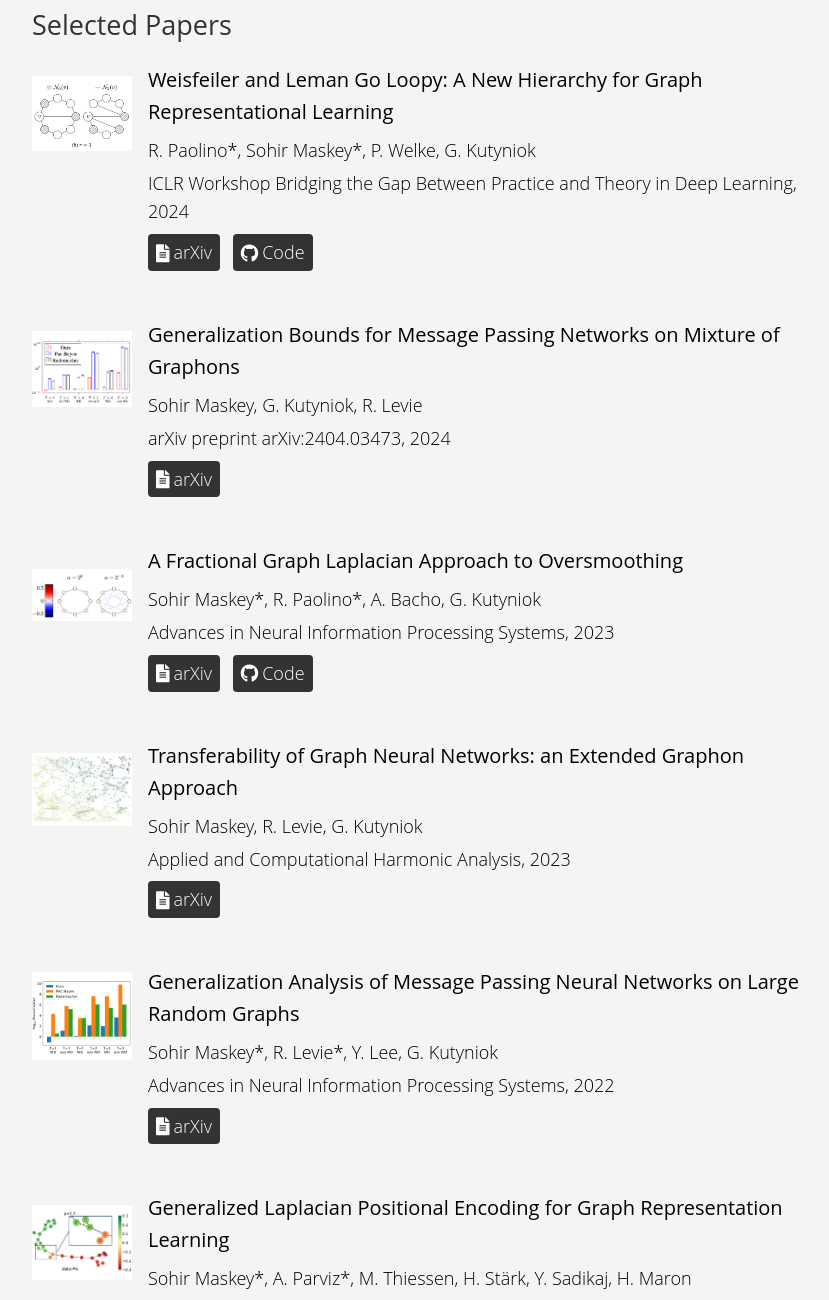
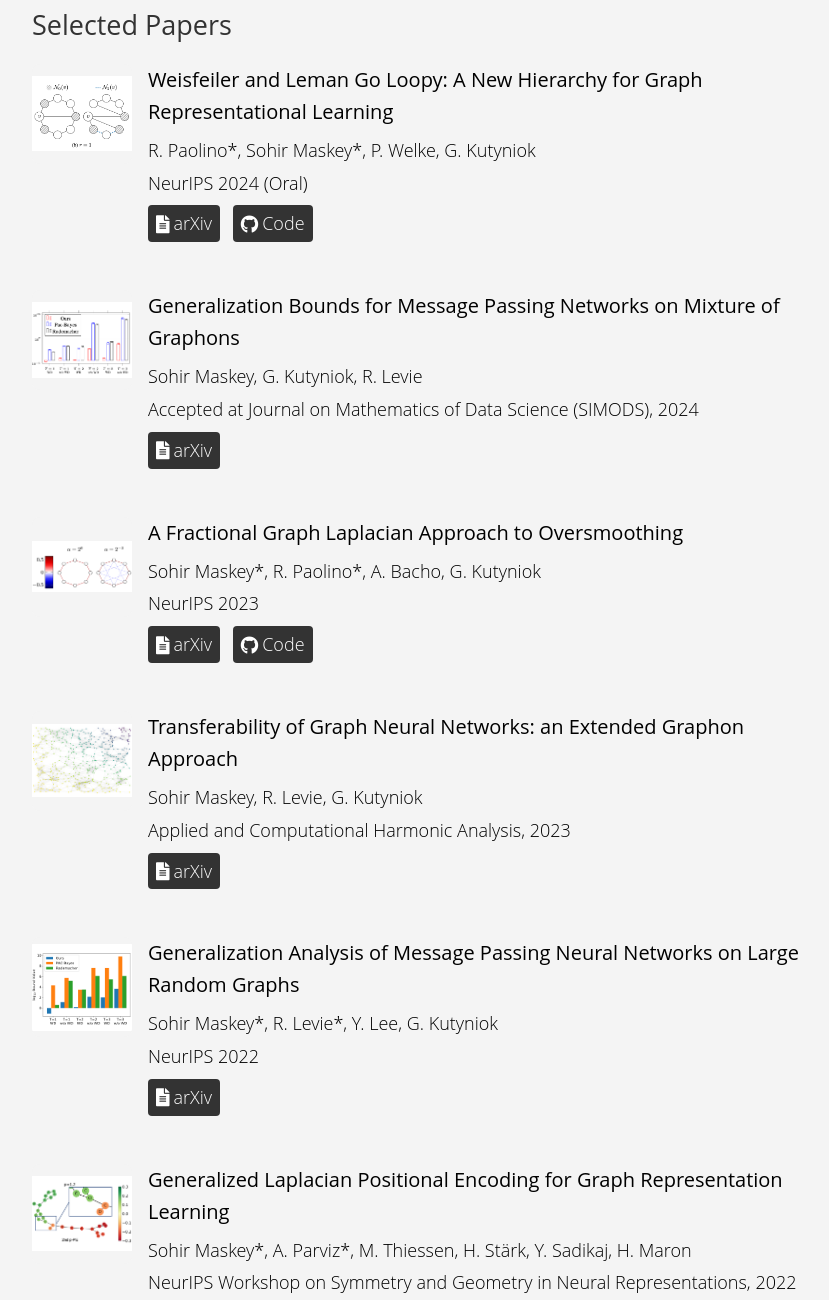
Before and after one commit to SohirMaskey/SohirMaskey.github.io, a plain HTML site: page index.html in a window 1280 px wide. Shown: the part 712-2012 px from the top of the page, without its empty margins (208-1037 px from the left). Drawn offline with Linux system fonts and the light colour scheme.

Commit message:
Updated the papers and cv

```diff
--- a/index.html
+++ b/index.html
@@ -53,7 +53,7 @@
                     <div class="publication-details">
                         <h3>Weisfeiler and Leman Go Loopy: A New Hierarchy for Graph Representational Learning</h3>
                         <p>R. Paolino*, Sohir Maskey*, P. Welke, G. Kutyniok</p>
-                        <p>ICLR Workshop Bridging the Gap Between Practice and Theory in Deep Learning, 2024</p>
+                        <p>NeurIPS 2024 (Oral)</p>
                         <div class="publication-links">
                             <a href="https://arxiv.org/abs/2403.13749" class="publication-link" target="_blank"><i class="fas fa-file-alt"></i> arXiv</a>
                             <a href="https://github.com/RPaolino/loopy" class="publication-link" target="_blank"><i class="fab fa-github"></i> Code</a>
@@ -65,7 +65,7 @@
                     <div class="publication-details">
                         <h3>Generalization Bounds for Message Passing Networks on Mixture of Graphons</h3>
                         <p>Sohir Maskey, G. Kutyniok, R. Levie</p>
-                        <p>arXiv preprint arXiv:2404.03473, 2024</p>
+                        <p>Accepted at Journal on Mathematics of Data Science (SIMODS), 2024</p>
                         <div class="publication-links">
                             <a href="https://arxiv.org/abs/2404.03473" class="publication-link" target="_blank"><i class="fas fa-file-alt"></i> arXiv</a>
                         </div>
@@ -76,7 +76,7 @@
                     <div class="publication-details">
                         <h3>A Fractional Graph Laplacian Approach to Oversmoothing</h3>
                         <p>Sohir Maskey*, R. Paolino*, A. Bacho, G. Kutyniok</p>
-                        <p>Advances in Neural Information Processing Systems, 2023</p>
+                        <p>NeurIPS 2023</p>
                         <div class="publication-links">
                             <a href="https://arxiv.org/abs/2305.13084" class="publication-link" target="_blank"><i class="fas fa-file-alt"></i> arXiv</a>
                             <a href="https://github.com/RPaolino/fLode" class="publication-link" target="_blank"><i class="fab fa-github"></i> Code</a>
@@ -99,7 +99,7 @@
                     <div class="publication-details">
                         <h3>Generalization Analysis of Message Passing Neural Networks on Large Random Graphs</h3>
                         <p>Sohir Maskey*, R. Levie*, Y. Lee, G. Kutyniok</p>
-                        <p>Advances in Neural Information Processing Systems, 2022</p>
+                        <p>NeurIPS 2022</p>
                         <div class="publication-links">
                             <a href="https://arxiv.org/abs/2202.00645v6" class="publication-link" target="_blank"><i class="fas fa-file-alt"></i> arXiv</a>
                         </div>
```
Also changed, not shown: 1 other file.
